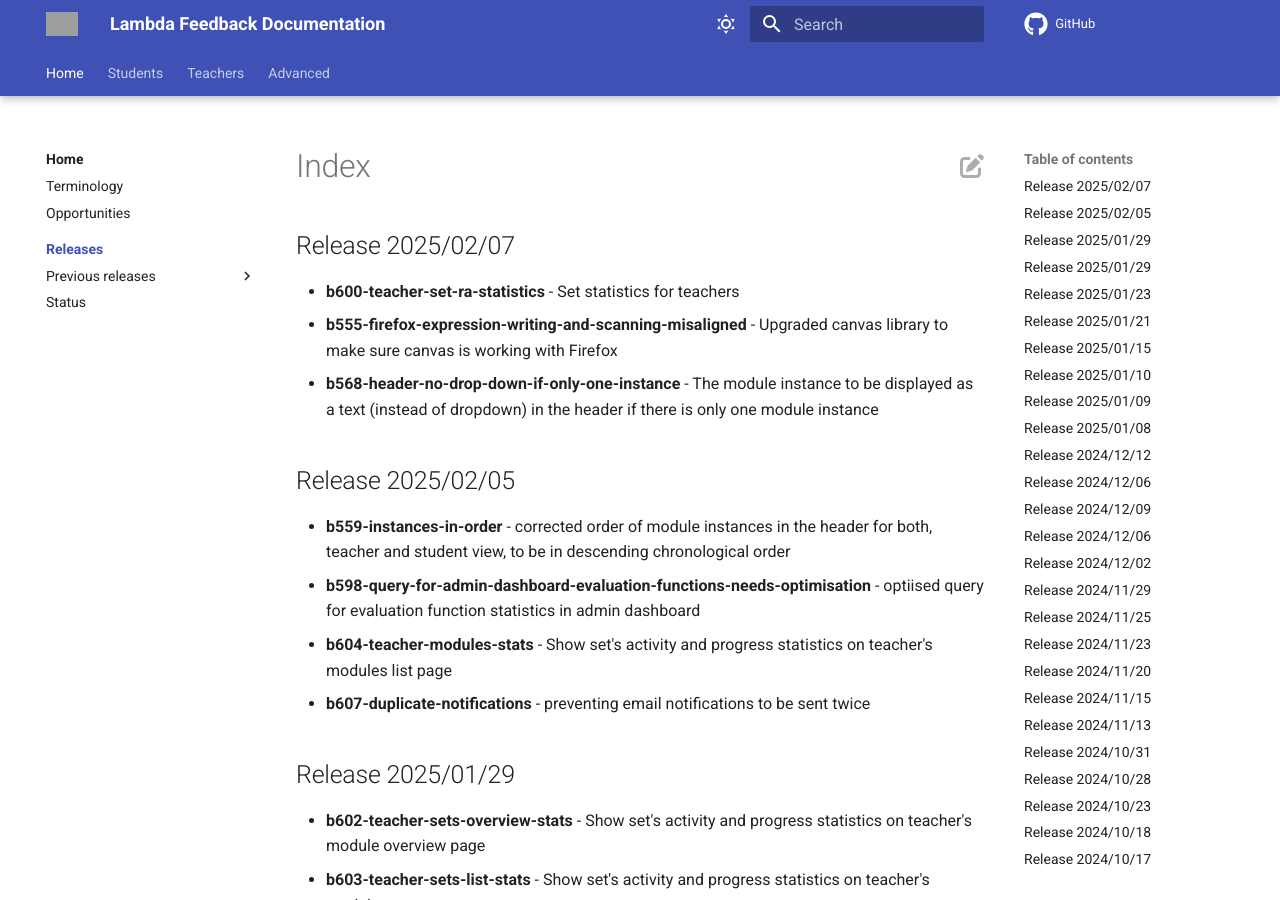
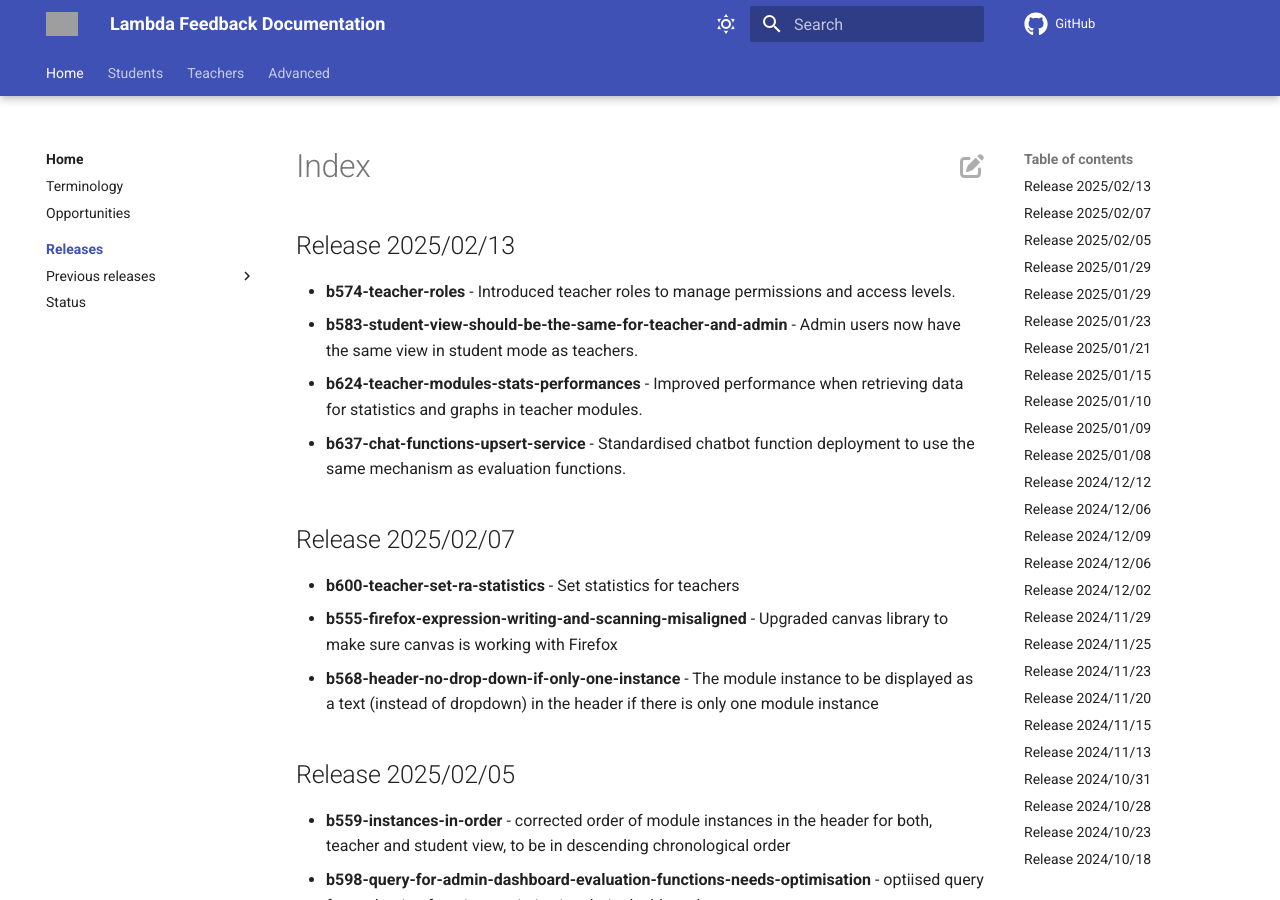
Before and after one commit to lambda-feedback/user-documentation, an MkDocs documentation site: the page built from docs/releases/index.md, in a window 1280 px wide and 900 px high. Built offline with MkDocs 1.6.1 and Material for MkDocs 9.7.7, drawn with Linux system fonts in a browser that asks for light colours; comment, search, counter and statistics services are not loaded; grey boxes are pictures that could not be loaded.

Commit message:
Release 2025/02/13 added

```diff
--- a/docs/releases/index.md
+++ b/docs/releases/index.md
@@ -1,3 +1,10 @@
+## Release 2025/02/13
+
+- **b574-teacher-roles** - Introduced teacher roles to manage permissions and access levels.
+- **b583-student-view-should-be-the-same-for-teacher-and-admin** - Admin users now have the same view in student mode as teachers.
+- **b624-teacher-modules-stats-performances** - Improved performance when retrieving data for statistics and graphs in teacher modules.
+- **b637-chat-functions-upsert-service** - Standardised chatbot function deployment to use the same mechanism as evaluation functions.
+
 ## Release 2025/02/07
 
 - **b600-teacher-set-ra-statistics** - Set statistics for teachers
```
